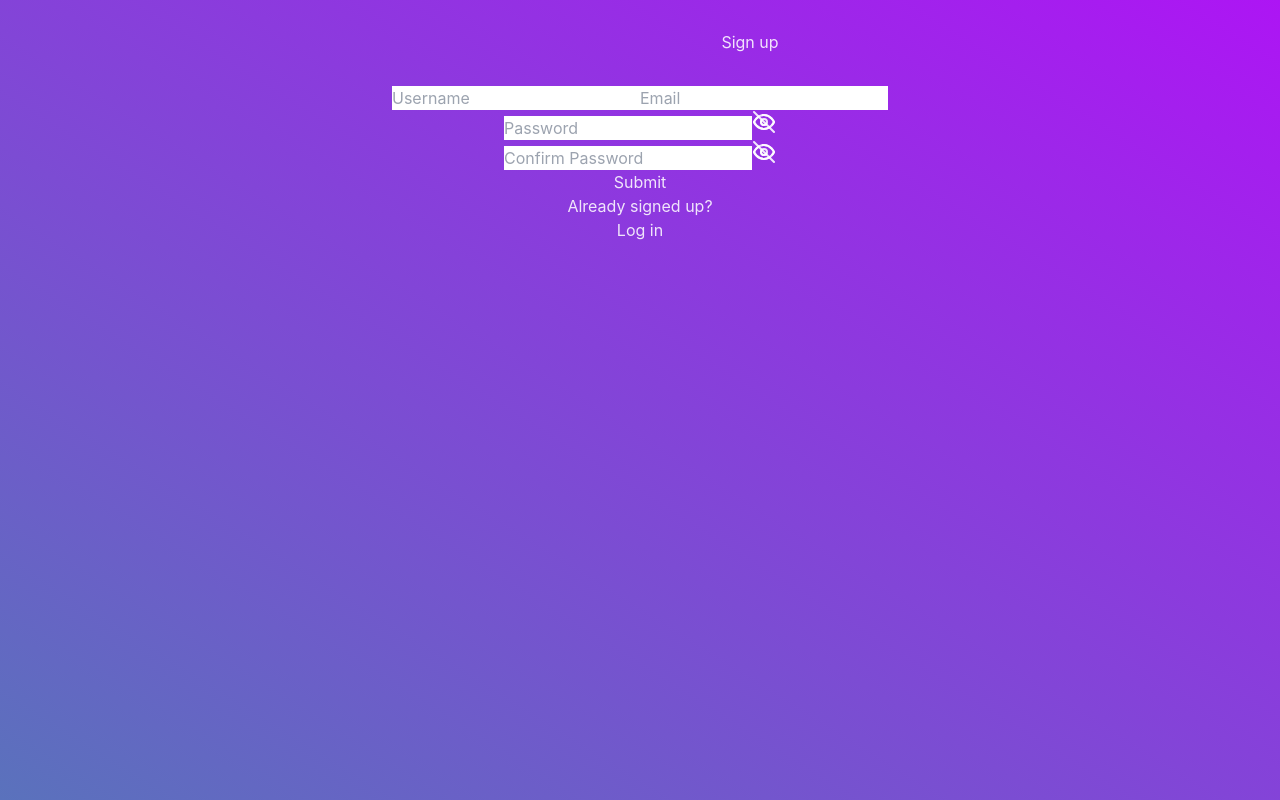
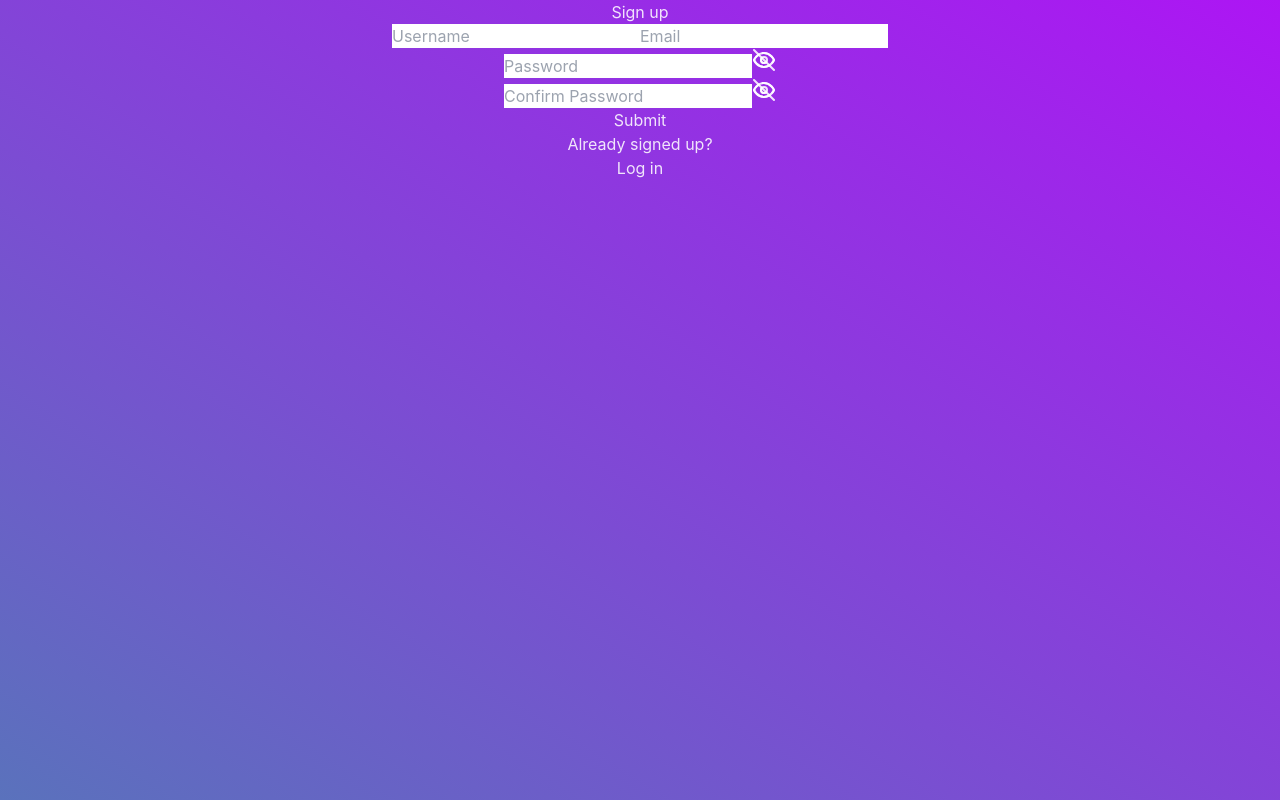
Before and after one commit to csesoc/trainee-1-23t3, a React (Vite) app: page /register in a window 1280 px wide. Built offline with nearby package versions, Linux system fonts and the light colour scheme.

Commit message:
fixed a bit of frontend

```diff
--- a/src/pages/Register.tsx
+++ b/src/pages/Register.tsx
@@ -22,15 +22,15 @@ export default function Register() {
   return (
     <div className="flex items-center justify-center">
       <div className="flex w-200 w-[90%] h-screen justify-center items-center">
-        <div className="bg-white w-[70%] h-[86%] text-black rounded-[30px]">
-        <div className={`${errorMessage ? 'bg-red-500 text-white text-center p-2 rounded mx-auto my-2 max-w-sm' : 'invisible'} my-2 h-10`}>
-            {errorMessage}
-        </div>
-          <h1 className="mb-3 text-4xl font-bold text-left" style={{ paddingLeft: '220px', paddingTop: '30px', paddingBottom: '32px' }}>Sign up</h1>
-          <div className="flex flex-col items-center justify-center">
-            <input className="w-[50%] text-2xl mb-5 pb-3 focus:outline-none bg-transparent border-b-2 border-black" placeholder="Username" onChange={e => setUsername(e.target.value)} />
-            <input className="w-[50%] text-2xl mb-5 pb-3 focus:outline-none bg-transparent border-b-2 border-black" placeholder="Email" onChange={e => setEmail(e.target.value)} />
-            <div className="relative w-[50%]">
+        <div className="flex flex-col justify-center bg-white shadow-2xl w-[70%] h-[86%] text-black rounded-[30px]">
+          <div className={`${errorMessage ? 'bg-red-500 text-white text-center p-2 rounded mx-auto my-2 max-w-sm' : 'invisible'} my-2 h-10`}>
+              {errorMessage}
+          </div>
+          <div className="flex flex-col items-center justify-center mb-[5%]">
+            <h1 className="w-[55%] mb-[3%] text-4xl font-bold text-left" style={{}}>Sign up</h1>
+            <input className="w-[55%] text-2xl mb-5 pb-3 focus:outline-none bg-transparent border-b-2 border-black" placeholder="Username" onChange={e => setUsername(e.target.value)} />
+            <input className="w-[55%] text-2xl mb-5 pb-3 focus:outline-none bg-transparent border-b-2 border-black" placeholder="Email" onChange={e => setEmail(e.target.value)} />
+            <div className="relative w-[55%]">
               <input id="password-input" type={showPassword ? "text" : "password"} className="w-[100%] text-2xl mb-5 pb-3 focus:outline-none bg-transparent border-b-2 border-black" placeholder="Password" onChange={e => setPassword(e.target.value)} />
               <button id="toggle-button" type="button" data-toggle-password='{ "target": "#password-input" }' className="absolute -top-2 -end-2 p-3.5 rounded-e-md focus:outline-none" onClick={() => setShowPassword(!showPassword)}>
                 <svg className="flex-shrink-0 w-5 h-5 text-gray-400 dark:text-neutral-600" width="24" height="24" viewBox="0 0 24 24" fill="none" stroke="currentColor" strokeWidth="2" strokeLinecap="round" strokeLinejoin="round">
@@ -43,8 +43,8 @@ export default function Register() {
                 </svg>
               </button>
             </div>
-            <div className="relative w-[50%] mb-10">
-              <input id="confirmPassword-input" type={showPassword ? "text" : "password"} className="w-[100%] text-2xl mb-5 pb-3 focus:outline-none bg-transparent border-b-2 border-black" placeholder="Confirm Password" onChange={e => setConfirmPassword(e.target.value)} />
+            <div className="relative w-[55%] mb-[10]">
+              <input id="confirmPassword-input" type={showPassword ? "text" : "password"} className="w-[100%] text-2xl mb-[10%] pb-3 focus:outline-none bg-transparent border-b-2 border-black" placeholder="Confirm Password" onChange={e => setConfirmPassword(e.target.value)} />
               <button id="toggle-button" type="button" data-toggle-password='{ "target": "#password-input" }' className="absolute -top-2 -end-2 p-3.5 rounded-e-md focus:outline-none" onClick={() => setShowPassword(!showPassword)}>
                 <svg className="flex-shrink-0 w-5 h-5 text-gray-400 dark:text-neutral-600" width="24" height="24" viewBox="0 0 24 24" fill="none" stroke="currentColor" strokeWidth="2" strokeLinecap="round" strokeLinejoin="round">
                   <path d="M9.88 9.88a3 3 0 1 0 4.24 4.24" />
@@ -57,7 +57,7 @@ export default function Register() {
               </button>
             </div>
             <button className="w-[40%] bg-[#61296f] hover:bg-[#311538] text-xl text-white font-bold py-4 px-4 rounded-full" onClick={handleSubmit}>Submit</button>
-            <div className="flex mt-14 gap-2">
+            <div className="flex mt-[3%] gap-2">
               <p>Already signed up?</p>
               <a className="font-bold" href="/login">Log in</a>
             </div>
```
